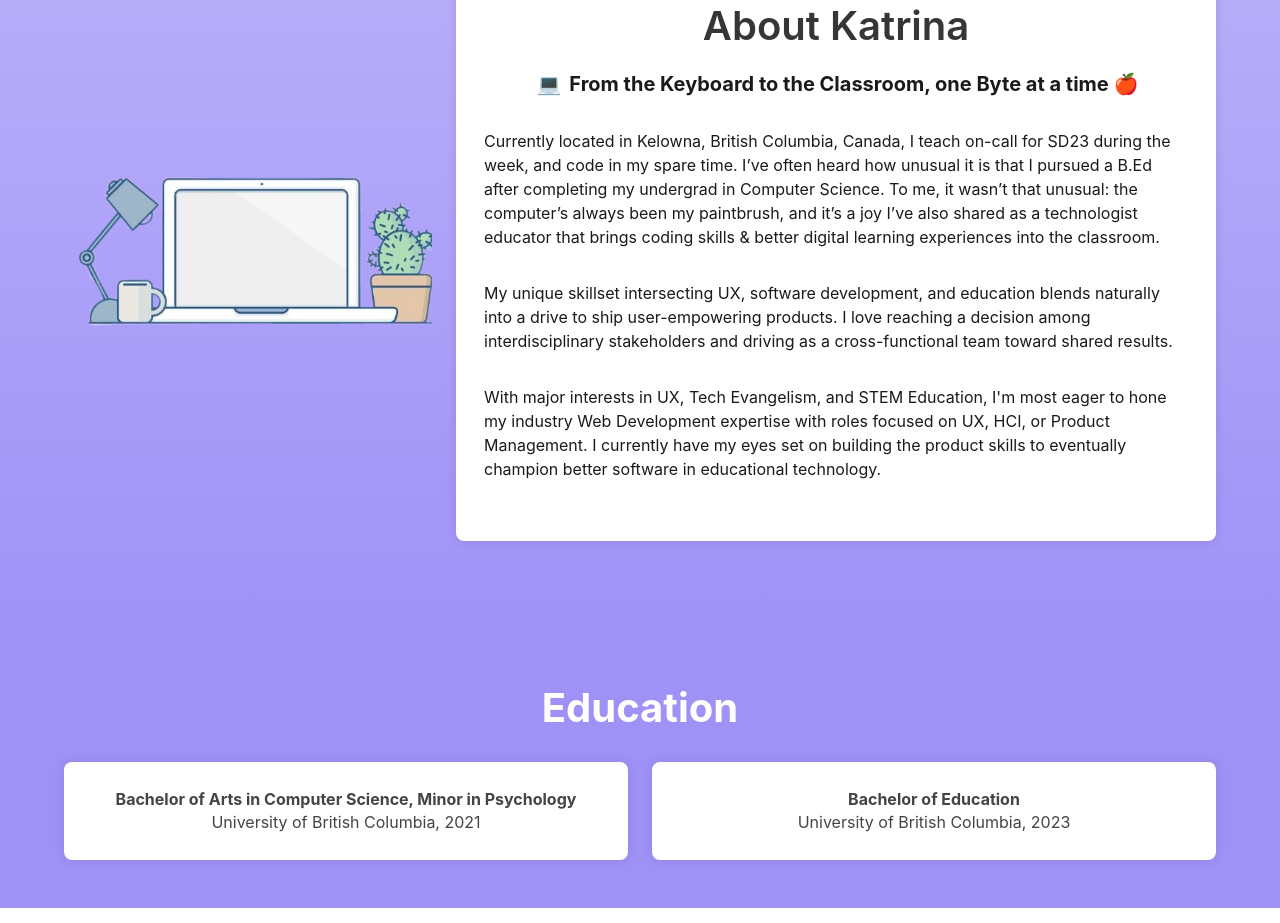
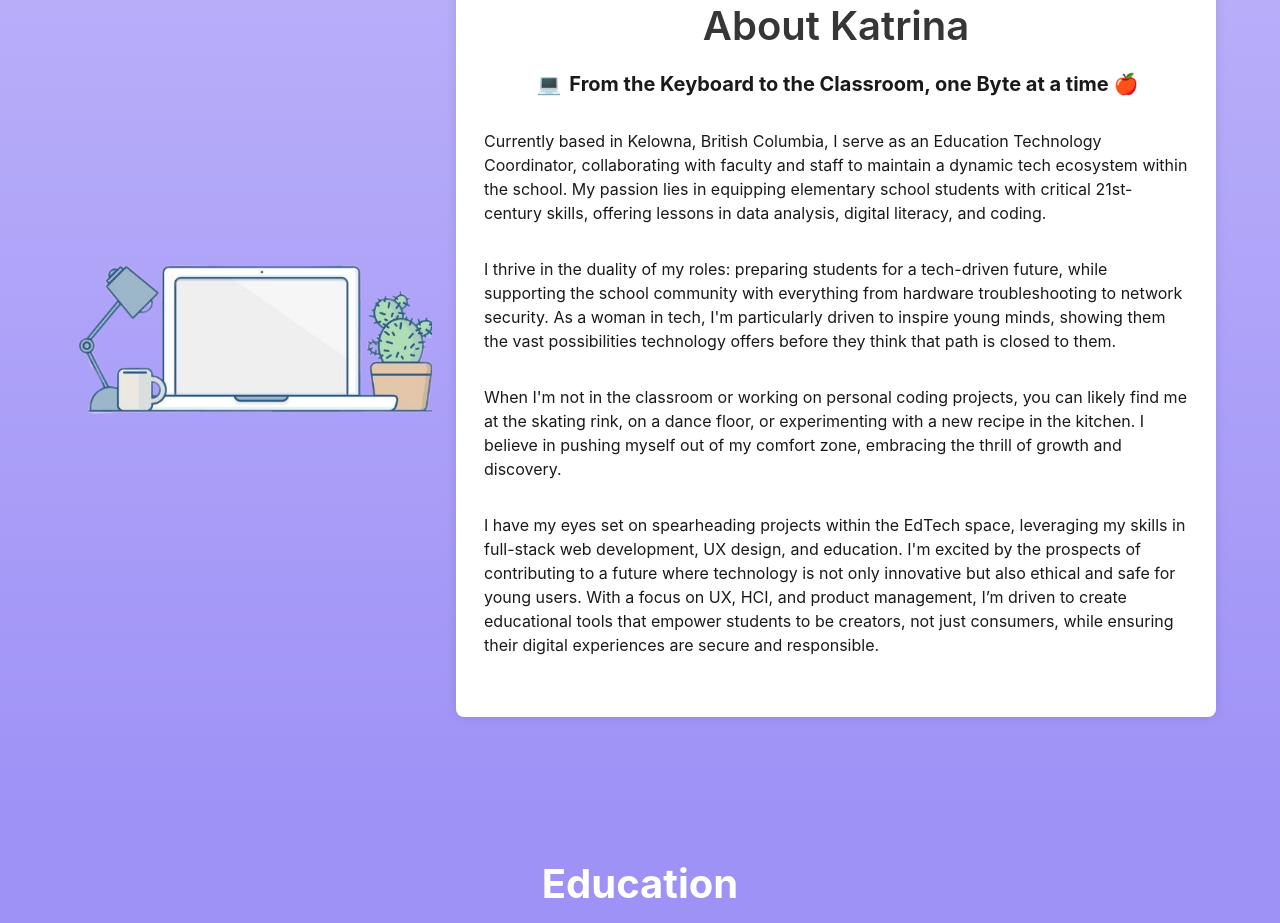
Before and after one commit to katmartel/KatrinaMart.github.io, a website: page index.html in a window 1280 px wide. Shown: the part 992-1915 px from the top of the page. Drawn offline with nearby package versions, Linux system fonts and the light colour scheme.

Commit message:
update about section

```diff
--- a/index.html
+++ b/index.html
@@ -91,9 +91,10 @@
             <div class="box">
               <h2 class="title is-2 is-spaced">About Katrina</h2>
               <h3 class="subtitle is-5"> <span id="laptop-emoji"> 💻 </span> From the Keyboard to the Classroom, one Byte at a time <span id="apple-emoji"> 🍎 </span> </h3>
-              <p> Currently located in Kelowna, British Columbia, Canada, I teach on-call for SD23 during the week, and code in my spare time. I’ve often heard how unusual it is that I pursued a B.Ed after completing my undergrad in Computer Science. To me, it wasn’t that unusual: the computer’s always been my paintbrush, and it’s a joy I’ve also shared as a technologist educator that brings coding skills & better digital learning experiences into the classroom.  </p>
-              <p> My unique skillset intersecting UX, software development, and education blends naturally into a drive to ship user-empowering products. I love reaching a decision among interdisciplinary stakeholders and driving as a cross-functional team toward shared results. </p>
-              <p> With major interests in UX, Tech Evangelism, and STEM Education, I'm most eager to hone my industry Web Development expertise with roles focused on UX, HCI, or Product Management. I currently have my eyes set on building the product skills to eventually champion better software in educational technology.</p>
+              <p> Currently based in Kelowna, British Columbia, I serve as an Education Technology Coordinator, collaborating with faculty and staff to maintain a dynamic tech ecosystem within the school. My passion lies in equipping elementary school students with critical 21st-century skills, offering lessons in data analysis, digital literacy, and coding.  </p>
+              <p> I thrive in the duality of my roles: preparing students for a tech-driven future, while supporting the school community with everything from hardware troubleshooting to network security. As a woman in tech, I'm particularly driven to inspire young minds, showing them the vast possibilities technology offers before they think that path is closed to them. </p>
+              <p> When I'm not in the classroom or working on personal coding projects, you can likely find me at the skating rink, on a dance floor, or experimenting with a new recipe in the kitchen. I believe in pushing myself out of my comfort zone, embracing the thrill of growth and discovery.</p>
+              <p> I have my eyes set on spearheading projects within the EdTech space, leveraging my skills in full-stack web development, UX design, and education. I'm excited by the prospects of contributing to a future where technology is not only innovative but also ethical and safe for young users. With a focus on UX, HCI, and product management, I’m driven to create educational tools that empower students to be creators, not just consumers, while ensuring their digital experiences are secure and responsible. </p>
             </div>
           </div>
         </div>
```
